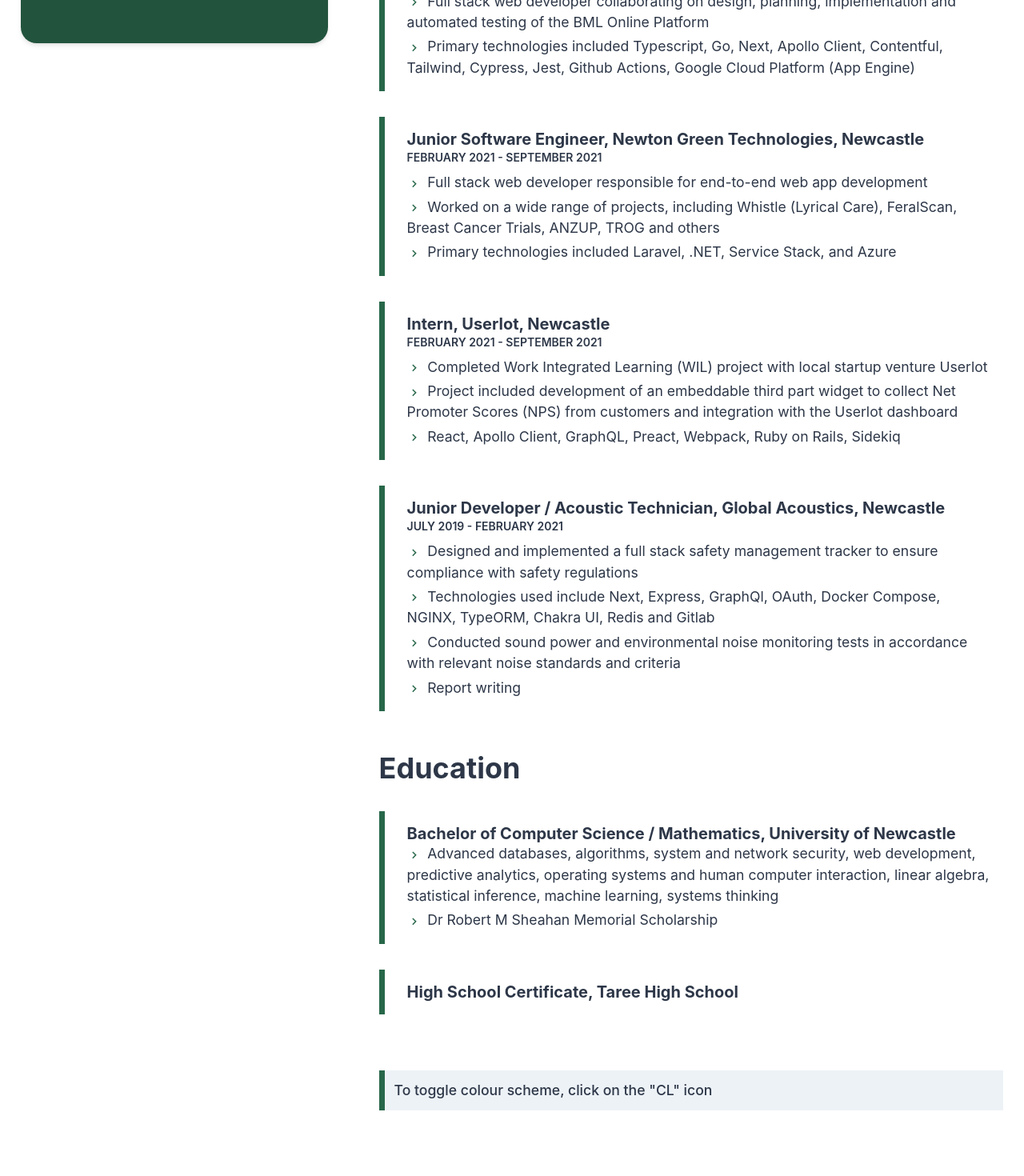
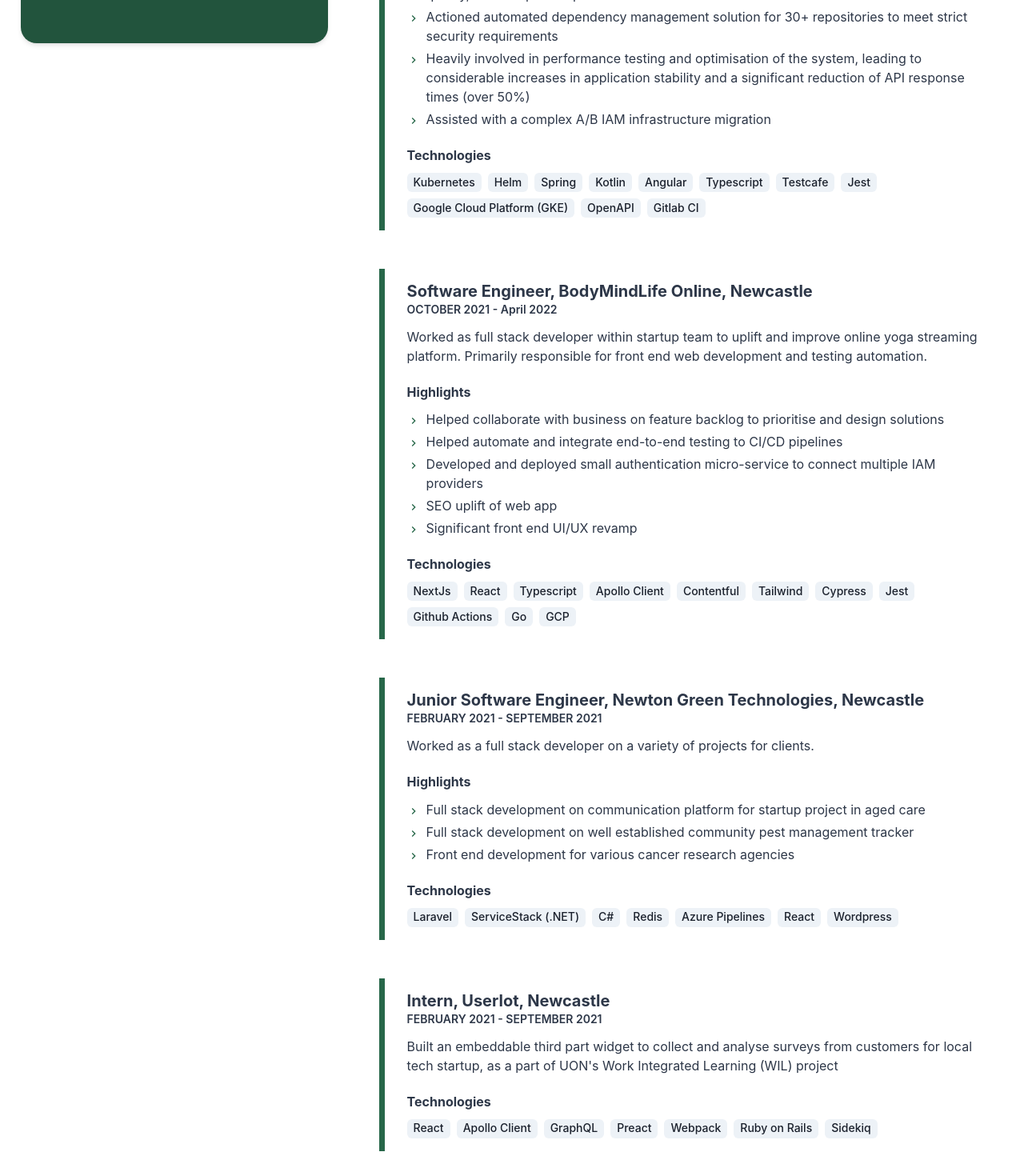
Before and after one commit to camlemessurier/camlemessurier, a Next.js app: page / in a window 1280 px wide. Shown: the part 720-2190 px from the top of the page at 80% size. Built offline with nearby package versions, Linux system fonts and the light colour scheme.

Commit message:
Update content

```diff
--- a/src/components/ContentItem.tsx
+++ b/src/components/ContentItem.tsx
@@ -1,36 +1,43 @@
-import { ChevronRightIcon } from '@chakra-ui/icons';
+import { ChevronRightIcon } from "@chakra-ui/icons";
 import {
 	Box,
+	Flex,
 	Heading,
 	List,
 	ListIcon,
 	ListItem,
+	Tag,
 	Text,
+	Wrap,
 	useColorMode,
-} from '@chakra-ui/react';
-import { FadeInWhenVisible } from './FadeInWhenVisible';
+} from "@chakra-ui/react";
+import { FadeInWhenVisible } from "./FadeInWhenVisible";
+
+const timePeriodColor = { light: "gray.700", dark: "grey.300" };
+const iconColor = { light: "green.700", dark: "grey.200" };
+const cardColor = { light: "white", dark: "rgba(0, 0, 0, 0.15)" };
 
 export const ContentItem = ({
 	title,
 	timePeriod,
-	listItems,
+	achievements,
+	blurb,
+	technologies,
 }: {
 	title: string;
-	listItems: string[];
+	technologies?: string[];
+	achievements?: string[];
+	blurb?: string;
 	timePeriod?: string;
 }) => {
 	const { colorMode } = useColorMode();
 
-	const timePeriodColor = { light: 'gray.700', dark: 'grey.300' };
-	const iconColor = { light: 'green.700', dark: 'grey.200' };
-	const cardColor = { light: 'white', dark: 'rgba(0, 0, 0, 0.15)' };
-
 	return (
 		<FadeInWhenVisible>
 			<Box
-				mb={8}
-				p={4}
-				pl={7}
+				mb={12}
+				px={7}
+				py={4}
 				borderLeft='7px solid'
 				borderLeftColor={iconColor[colorMode]}
 				bg={cardColor[colorMode]}
@@ -41,22 +48,61 @@
 						fontWeight='600'
 						fontSize='14'
 						color={timePeriodColor[colorMode]}
-						mb={2}
+						casing='capitalize'
 					>
 						{timePeriod}
 					</Text>
 				)}
-				<List spacing={1}>
-					{listItems &&
-						listItems.length > 0 &&
-						listItems.map((li) => (
-							<ListItem key={li}>
-								<ListIcon as={ChevronRightIcon} color={iconColor[colorMode]} />
-								{li}
-							</ListItem>
-						))}
-				</List>
+				<Text mt={3}>{blurb}</Text>
+
+				{!!achievements && (
+					<>
+						<br></br>
+						<Box>
+							<SubHeading>Highlights</SubHeading>
+							<List spacing={1}>
+								{achievements?.map((li) => (
+									<ListItem key={li} listStylePos={"outside"}>
+										<Flex>
+											<Box>
+												<ListIcon
+													as={ChevronRightIcon}
+													color={iconColor[colorMode]}
+												/>
+											</Box>
+											{li}
+										</Flex>
+									</ListItem>
+								))}
+							</List>
+						</Box>
+					</>
+				)}
+
+				{technologies && (
+					<>
+						<br></br>
+						<Box>
+							<SubHeading>Technologies</SubHeading>
+							<Wrap>
+								{technologies?.map((li) => (
+									<Tag key={li}>{li}</Tag>
+								))}
+							</Wrap>
+						</Box>
+					</>
+				)}
 			</Box>
 		</FadeInWhenVisible>
 	);
 };
+
+const SubHeading = ({ children }: { children: React.ReactNode }) => {
+	const { colorMode } = useColorMode();
+
+	return (
+		<Heading as='h4' size='sm' mb={3} color={timePeriodColor[colorMode]}>
+			{children}
+		</Heading>
+	);
+};
--- a/src/components/ContentSection.tsx
+++ b/src/components/ContentSection.tsx
@@ -1,4 +1,4 @@
-import { Box, Heading } from '@chakra-ui/react';
+import { Box, Heading } from "@chakra-ui/react";
 
 export const ContentSection = ({
 	heading,
@@ -9,7 +9,9 @@
 }) => {
 	return (
 		<Box mb={18}>
-			<Heading pb={8}>{heading}</Heading>
+			<Heading as='h2' size={"lg"} pb={8}>
+				{heading}
+			</Heading>
 
 			{children}
 		</Box>
--- a/src/components/FadeInWhenVisible.tsx
+++ b/src/components/FadeInWhenVisible.tsx
@@ -1,5 +1,5 @@
-import { motion } from 'framer-motion';
-import React from 'react';
+import { motion } from "framer-motion";
+import React from "react";
 
 export const FadeInWhenVisible = ({
 	children,
@@ -8,14 +8,10 @@
 }) => {
 	return (
 		<motion.div
-			initial='hidden'
-			whileInView='visible'
+			initial={{ opacity: 0 }}
+			whileInView={{ opacity: 1 }}
+			transition={{ duration: 1 }}
 			viewport={{ once: true }}
-			transition={{ duration: 1 }}
-			variants={{
-				visible: { opacity: 1 },
-				hidden: { opacity: 0 },
-			}}
 		>
 			{children}
 		</motion.div>
--- a/src/content/resumeContent.ts
+++ b/src/content/resumeContent.ts
@@ -1,52 +1,112 @@
 export const resumeContent = {
 	heading: "Hello, welcome to my resume",
 	mainText:
-		"Product driven software engineer with 3+ years of professional experience. Well-versed in modern technology and engineering best practices with a strong background in computer science and mathematics. Loves to work as part of a team and participate in discussions. Well-rounded and professional team player dedicated to continued learning and development.",
+		"Collaborative team member with a passion for building quality systems and improving engineering capability. Strong advocate for process improvement and continually seek out opportunities to optimise development workflows, share knowledge, and support the team in any way I can. Loves a challenge and the odd rogue side mission.",
 	employment: [
 		{
 			title: "Software Engineer, Greater Bank, Newcastle",
 			timeText: "April 2022 - PRESENT",
-			listItem: [
-				"Full stack developer working on a new online banking solution",
-				"Responsible for feature development, testing and delivery",
-				"Primary technologies included Kubernetes, Helm, Spring, Kotlin, Angular, Typescript, Testcafe, Jest, Google Cloud Platform (GKE), OpenAPI, Gitlab CI",
+			blurb:
+				"Worked within cross-disciplinary team (UX, architects, engineers, managers, etc.) to develop a digital banking solution for over 300,000 customers; 15+ backend micro-services, 3+ frontends, and 5+ teams. Responsible for end-to-end feature delivery, specialising in web, backend, and CI/CD pipelines.",
+			acheivements: [
+				"Planned, implemented, communicated, and documented advanced multi-repo release and regression testing processes across the entire digital banking solution",
+				"Pioneered shared CI/CD configuration across micro-services to enhance release, testing, quality, and compliance processes",
+				"Actioned automated dependency management solution for 30+ repositories to meet strict security requirements",
+				"Heavily involved in performance testing and optimisation of the system, leading to considerable increases in application stability and a significant reduction of API response times (over 50%)",
+				"Assisted with a complex A/B IAM infrastructure migration",
+			],
+			technologies: [
+				"Kubernetes",
+				"Helm",
+				"Spring",
+				"Kotlin",
+				"Angular",
+				"Typescript",
+				"Testcafe",
+				"Jest",
+				"Google Cloud Platform (GKE)",
+				"OpenAPI",
+				"Gitlab CI",
 			],
 		},
 		{
 			title: "Software Engineer, BodyMindLife Online, Newcastle",
 			timeText: "OCTOBER 2021 - April 2022",
-			listItem: [
-				"Full stack web developer collaborating on design, planning, implementation and automated testing of the BML Online Platform ",
-				"Primary technologies included Typescript, Go, Next, Apollo Client, Contentful, Tailwind, Cypress, Jest, Github Actions, Google Cloud Platform (App Engine)",
+			blurb:
+				"Worked as full stack developer within startup team to uplift and improve online yoga streaming platform. Primarily responsible for front end web development and testing automation.",
+			acheivements: [
+				"Helped collaborate with business on feature backlog to prioritise and design solutions",
+				"Helped automate and integrate end-to-end testing to CI/CD pipelines",
+				"Developed and deployed small authentication micro-service to connect multiple IAM providers",
+				"SEO uplift of web app",
+				"Significant front end UI/UX revamp",
+			],
+			technologies: [
+				"NextJs",
+				"React",
+				"Typescript",
+				"Apollo Client",
+				"Contentful",
+				"Tailwind",
+				"Cypress",
+				"Jest",
+				"Github Actions",
+				"Go",
+				"GCP",
 			],
 		},
 		{
 			title: "Junior Software Engineer, Newton Green Technologies, Newcastle",
 			timeText: "FEBRUARY 2021 - SEPTEMBER 2021",
-			listItem: [
-				"Full stack web developer responsible for end-to-end web app development",
-				"Worked on a wide range of projects, including Whistle (Lyrical Care), FeralScan, Breast Cancer Trials, ANZUP, TROG and others",
-				"Primary technologies included Laravel, .NET, Service Stack, and Azure",
+			blurb:
+				"Worked as a full stack developer on a variety of projects for clients.",
+			acheivements: [
+				"Full stack development on communication platform for startup project in aged care",
+				"Full stack development on well established community pest management tracker",
+				"Front end development for various cancer research agencies",
+			],
+			technologies: [
+				"Laravel",
+				"ServiceStack (.NET)",
+				"C#",
+				"Redis",
+				"Azure Pipelines",
+				"React",
+				"Wordpress",
 			],
 		},
 		{
 			title: "Intern, Userlot, Newcastle",
 			timeText: "FEBRUARY 2021 - SEPTEMBER 2021",
-			listItem: [
-				"Completed Work Integrated Learning (WIL) project with local startup venture Userlot",
-				"Project included development of an embeddable third part widget to collect Net Promoter Scores (NPS) from customers and integration with the Userlot dashboard ",
-				"React, Apollo Client, GraphQL, Preact, Webpack, Ruby on Rails, Sidekiq",
+			blurb:
+				"Built an embeddable third part widget to collect and analyse surveys from customers for local tech startup, as a part of UON's Work Integrated Learning (WIL) project",
+			technologies: [
+				"React",
+				"Apollo Client",
+				"GraphQL",
+				"Preact",
+				"Webpack",
+				"Ruby on Rails",
+				"Sidekiq",
 			],
 		},
 		{
 			title:
 				"Junior Developer / Acoustic Technician, Global Acoustics, Newcastle",
 			timeText: "JULY 2019 - FEBRUARY 2021",
-			listItem: [
-				"Designed and implemented a full stack safety management tracker to ensure compliance with safety regulations",
-				"Technologies used include Next, Express, GraphQl, OAuth, Docker Compose, NGINX, TypeORM, Chakra UI, Redis and Gitlab",
-				"Conducted sound power and environmental noise monitoring tests in accordance with relevant noise standards and criteria",
-				"Report writing",
+			blurb:
+				"Worked as on the ground tech, but also part time as developer. Solely responsible for delivery of a full stack safety management tracker used by techs everyday",
+			technologies: [
+				"Next",
+				"Express",
+				"GraphQl",
+				"OAuth",
+				"Docker Compose",
+				"NGINX",
+				"TypeORM",
+				"Chakra UI",
+				"Redis",
+				"Gitlab",
 			],
 		},
 	],
@@ -54,14 +114,12 @@
 		{
 			title:
 				"Bachelor of Computer Science / Mathematics, University of Newcastle",
-			listItems: [
-				"Advanced databases, algorithms, system and network security, web development, predictive analytics, operating systems and human computer interaction, linear algebra, statistical inference, machine learning, systems thinking ",
+			blurb:
+				"Courses included advanced databases, algorithms, system and network security, web development, predictive analytics, operating systems and human computer interaction, linear algebra, statistical inference, machine learning, systems thinking",
+			acheivements: [
 				"Dr Robert M Sheahan Memorial Scholarship",
+				"Qualified with Distinction",
 			],
-		},
-		{
-			title: "High School Certificate, Taree High School",
-			listItems: [],
 		},
 	],
 	tags: [
@@ -77,29 +135,4 @@
 		" REST",
 		" GraphQL",
 	],
-	references: [
-		{
-			title: "Scott Velazquez, Greater Bank",
-			timePeriod: "Head of delivery",
-			listItems: ["0432322311"],
-		},
-
-		{
-			title: "Sahil Harriram, Tech Lead",
-			timePeriod: "BodyMindLife Online",
-			listItems: ["0434459255"],
-		},
-
-		{
-			title: "Ben Harvey, Senior Engineer",
-			timePeriod: "BodyMindLife Online",
-			listItems: ["0432402447"],
-		},
-
-		{
-			title: "Michael Newton, Newton Green Technologies",
-			timePeriod: "Director",
-			listItems: ["0432402447", "newton@newtongreen.com"],
-		},
-	],
 };
--- a/src/pages/index.tsx
+++ b/src/pages/index.tsx
@@ -1,27 +1,35 @@
-import { Box, Flex, Text, useColorMode, useMediaQuery } from '@chakra-ui/react';
-import { motion } from 'framer-motion';
-import Head from 'next/head';
-import { Container } from '../components/Container';
-import { ContentItem } from '../components/ContentItem';
-import { ContentSection } from '../components/ContentSection';
-import { Hero } from '../components/Hero';
-import { Sidebar } from '../components/Sidebar';
-import { resumeContent } from '../content/resumeContent';
-import { useFadeIn } from '../hooks/useFadeIn';
+import {
+	Box,
+	Flex,
+	Heading,
+	Text,
+	VisuallyHidden,
+	useColorMode,
+	useMediaQuery,
+} from "@chakra-ui/react";
+import { motion } from "framer-motion";
+import Head from "next/head";
+import { Container } from "../components/Container";
+import { ContentItem } from "../components/ContentItem";
+import { ContentSection } from "../components/ContentSection";
+import { Hero } from "../components/Hero";
+import { Sidebar } from "../components/Sidebar";
+import { resumeContent } from "../content/resumeContent";
+import { useFadeIn } from "../hooks/useFadeIn";
 
 const Index = () => {
 	const { colorMode } = useColorMode();
-	const [isPrint] = useMediaQuery(['print']);
+	const [isPrint] = useMediaQuery(["print"]);
 	const [fadeIn] = useFadeIn({ fadeInMilliseconds: 500 });
 
-	const bgColor = { light: 'white', dark: 'green.900' };
+	const bgColor = { light: "white", dark: "green.900" };
 
-	const color = { light: 'gray.700', dark: 'gray.100' };
+	const color = { light: "gray.700", dark: "gray.100" };
 
-	const tipColor = { light: 'gray.700', dark: 'gray.200' };
-	const tipBgColor = { light: 'gray.100', dark: '' };
+	const tipColor = { light: "gray.700", dark: "gray.200" };
+	const tipBgColor = { light: "gray.100", dark: "" };
 
-	const labelCol = { light: 'green.700', dark: 'gray.100' };
+	const labelCol = { light: "green.700", dark: "gray.100" };
 
 	const variants = {
 		visible: { opacity: 1 },
@@ -33,7 +41,7 @@
 			bgColor={bgColor[colorMode]}
 			color={color[colorMode]}
 			p='2vw'
-			flexDirection={{ base: 'column', md: 'row' }}
+			flexDirection={{ base: "column", md: "row" }}
 		>
 			<Head>
 				<title>Cam Le Messurier</title>
@@ -71,82 +79,66 @@
 
 			<Sidebar />
 			<motion.div
-				animate={!fadeIn ? 'hidden' : 'visible'}
+				animate={!fadeIn ? "hidden" : "visible"}
 				transition={{ duration: 0.5 }}
 				variants={variants}
 				initial={false}
 			>
 				<Container>
 					<Box
-						pos={isPrint ? 'relative' : 'sticky'}
+						pos={isPrint ? "relative" : "sticky"}
 						pt={{ base: 0, md: 35 }}
 						top={0}
 						bgColor={bgColor[colorMode]}
 					>
 						<Hero title={resumeContent.heading} my={2} />
+						<VisuallyHidden>
+							<Heading>Cam Le Messurier</Heading>
+						</VisuallyHidden>
 						<motion.div
 							animate={{ width: 300 }}
 							transition={{ delay: 0.5, duration: 1 }}
-							style={{ width: '0px' }}
+							style={{ width: "0px" }}
 						>
 							<Box p={1} bg='green.700' mb={8} />
 						</motion.div>
 					</Box>
 
-					<Text mb={8} mt={2}>
+					<Text
+						mb={12}
+						mt={2}
+						sx={{
+							pageBreakAfter: "always",
+						}}
+					>
 						{resumeContent.mainText}
 					</Text>
 
-					{isPrint && <Box h={370}></Box>}
 					<ContentSection heading='Employment'>
-						{resumeContent.employment.map(({ title, timeText, listItem }) => (
+						{resumeContent.employment.map(
+							({ title, timeText, acheivements, technologies, blurb }) => (
+								<ContentItem
+									key={title}
+									title={title}
+									blurb={blurb}
+									timePeriod={timeText}
+									achievements={acheivements}
+									technologies={technologies}
+								/>
+							)
+						)}
+					</ContentSection>
+
+					<ContentSection heading='Education'>
+						{resumeContent.education.map(({ title, acheivements, blurb }) => (
 							<ContentItem
 								key={title}
 								title={title}
-								timePeriod={timeText}
-								listItems={listItem}
+								achievements={acheivements}
+								blurb={blurb}
 							/>
 						))}
 					</ContentSection>
-
-					{isPrint && <Box h={220}></Box>}
-					<ContentSection heading='Education'>
-						{resumeContent.education.map(({ title, listItems }) => (
-							<ContentItem key={title} title={title} listItems={listItems} />
-						))}
-					</ContentSection>
-
-					{isPrint && (
-						<ContentSection heading='References'>
-							{resumeContent.references.map(
-								({ timePeriod, title, listItems }) => (
-									<ContentItem
-										key={title}
-										title={title}
-										timePeriod={timePeriod}
-										listItems={listItems}
-									/>
-								)
-							)}
-						</ContentSection>
-					)}
-
-					{!isPrint && (
-						<>
-							<Box
-								borderLeft='7px solid'
-								borderLeftColor={labelCol[colorMode]}
-								p={3}
-								my={5}
-								color={tipColor[colorMode]}
-								bg={tipBgColor[colorMode]}
-							>
-								<Text fontWeight='500'>
-									To toggle colour scheme, click on the &quot;CL&quot; icon
-								</Text>
-							</Box>
-						</>
-					)}
 				</Container>
 			</motion.div>
 		</Flex>
--- a/src/styles.css
+++ b/src/styles.css
@@ -1,4 +1,4 @@
 @page {
 	size: auto;
-	margin: 0mm;
+	/* margin: 0mm; */
 }
--- a/src/theme.ts
+++ b/src/theme.ts
@@ -1,27 +1,20 @@
-import { extendTheme } from '@chakra-ui/react';
-import { createBreakpoints } from '@chakra-ui/theme-tools';
+import { extendTheme } from "@chakra-ui/react";
+import { createBreakpoints } from "@chakra-ui/theme-tools";
 
 const fonts = { mono: `'Menlo', monospace` };
 
 const breakpoints = createBreakpoints({
-	sm: '40em',
-	md: '52em',
-	lg: '64em',
-	xl: '80em',
+	sm: "40em",
+	md: "52em",
+	lg: "64em",
+	xl: "80em",
 });
 
 const theme = extendTheme({
-	initialColorMode: 'light',
+	initialColorMode: "light",
 	useSystemColorMode: true,
-	styles: {
-		global: {
-			body: {
-				fontSize: '1.1rem',
-			},
-		},
-	},
 	colors: {
-		black: '#16161D',
+		black: "#16161D",
 	},
 	fonts,
 	breakpoints,
@@ -30,12 +23,12 @@
 			baseStyle: {
 				p: 3,
 				borderRadius: 10,
-				fontSize: '16px',
+				fontSize: "16px",
 			},
 		},
 		List: {
 			baseStyle: {
-				stylePosition: 'outside',
+				stylePosition: "outside",
 			},
 		},
 	},
@@ -54,7 +47,7 @@
 						fill='currentColor'
 					/>
 				</svg>`,
-			viewBox: '0 0 3000 3163',
+			viewBox: "0 0 3000 3163",
 		},
 	},
 });
```
Also changed, not shown: src/components/Hero.tsx (+4 -4 lines).
